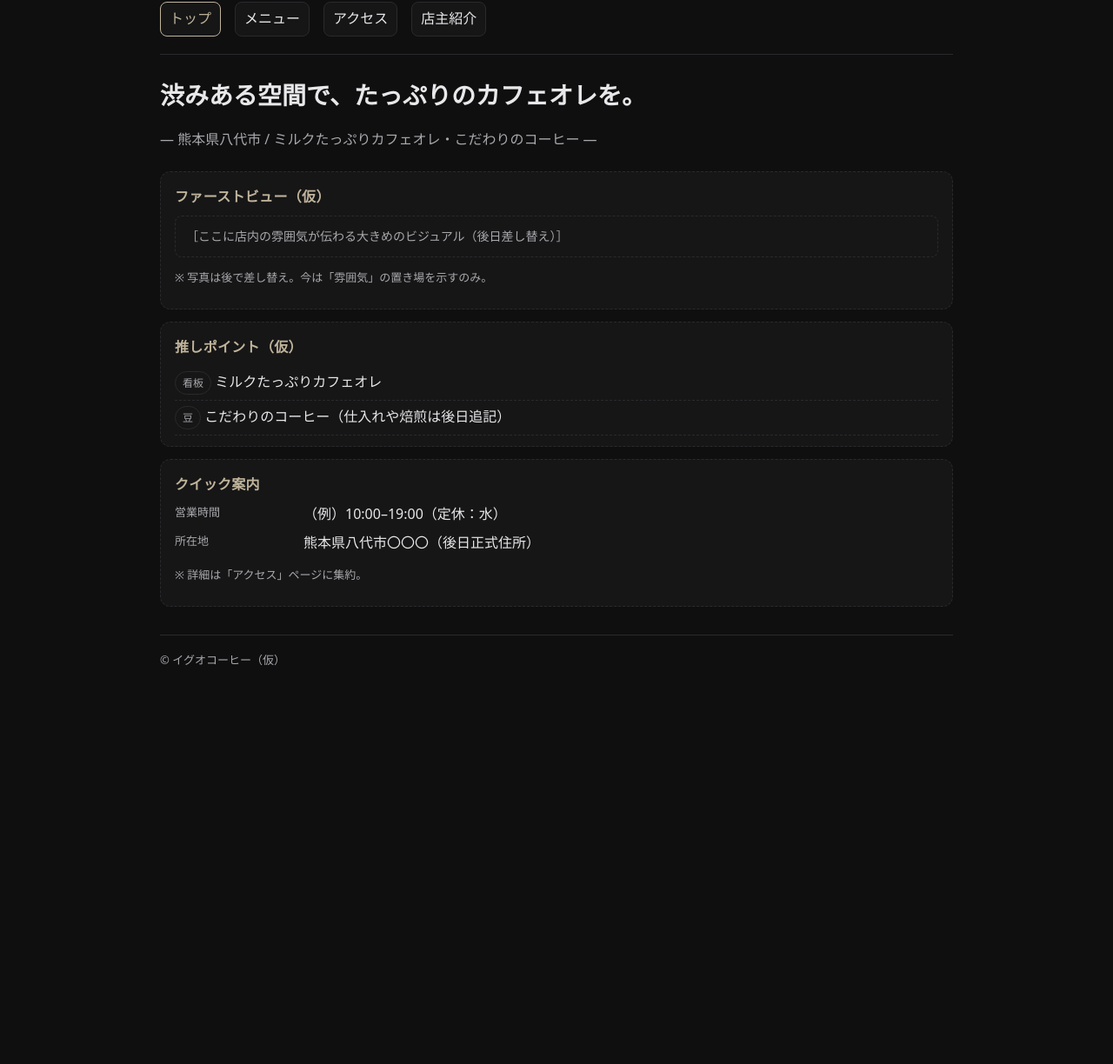
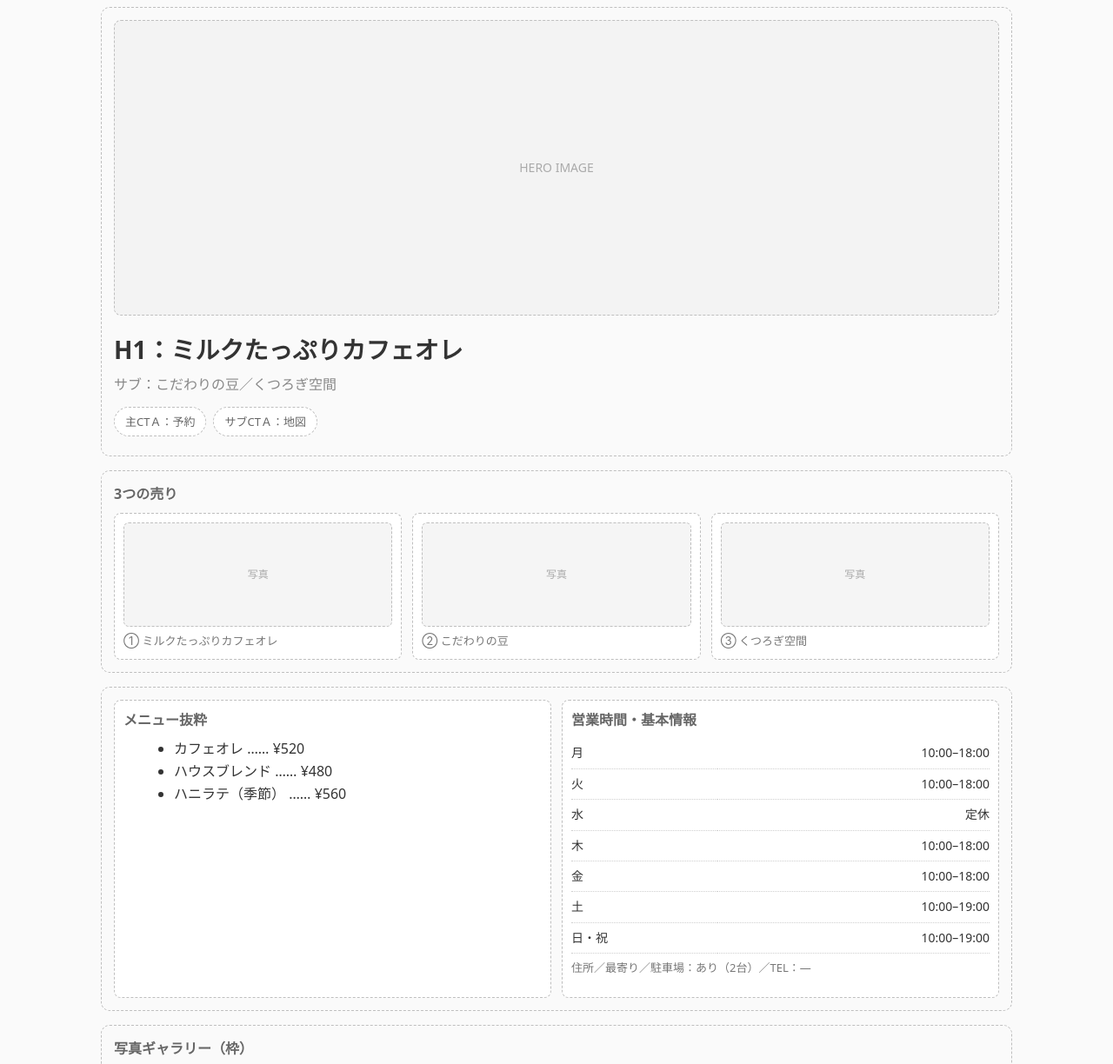
Before and after one commit to dermo-san/iguo-coffee, a plain HTML site: page index.html in a window 1280 px wide. Shown: the part 85-1309 px from the top of the page at 87% size. Before the commit the page ends 896 px from the top, so only its background shows below. Drawn offline with Linux system fonts and the light colour scheme.

Commit message:
Update index.html

```diff
--- a/index.html
+++ b/index.html
@@ -3,53 +3,119 @@
 <head>
 <meta charset="utf-8">
 <meta name="viewport" content="width=device-width,initial-scale=1">
-<meta name="robots" content="noindex"> <!-- 仮公開中は検索避け -->
-<title>イグオコーヒー | トップ</title>
-<link rel="stylesheet" href="styles.css">
+<title>Wireframe – Coffee</title>
+<style>
+  :root{
+    --bg:#fafafa; --ink:#333; --muted:#888;
+    --line:#cfcfcf; --dash:#bfbfbf; --chip:#eee;
+    --max:1080px;
+  }
+  *{box-sizing:border-box}
+  body{margin:0;background:var(--bg);color:var(--ink);font:16px/1.6 system-ui, -apple-system, Segoe UI, Roboto, Noto Sans JP, sans-serif}
+  .wrap{max-width:var(--max);margin:0 auto;padding:16px}
+  .topbar{display:flex;align-items:center;justify-content:space-between;border:1px dashed var(--dash);padding:8px 12px;border-radius:10px;margin:8px 0}
+  .chip{display:inline-block;background:var(--chip);border:1px dashed var(--dash);border-radius:999px;padding:6px 10px;font-size:13px;color:var(--muted)}
+  .hero{border:1px dashed var(--dash);border-radius:10px;padding:14px;margin:16px 0}
+  .hero .ph{height:340px;border:1px dashed var(--dash);border-radius:8px;display:grid;place-items:center;color:#aaa;font-size:14px;background:#f3f3f3}
+  h1{margin:.6em 0 .2em 0;font-size:28px}
+  .sub{color:var(--muted);margin:0 0 12px}
+  .ctas{display:flex;gap:8px;flex-wrap:wrap;margin-bottom:8px}
+  .cta{border:1px dashed var(--dash);border-radius:999px;padding:6px 12px;background:#fff;font-size:13px;color:#666}
+  .section{border:1px dashed var(--dash);border-radius:10px;padding:14px;margin:16px 0}
+  .section h2{font-size:16px;margin:0 0 8px;color:#666}
+  .grid-3{display:grid;grid-template-columns:repeat(3,1fr);gap:12px}
+  .card{border:1px dashed var(--dash);border-radius:8px;padding:10px;background:#fff}
+  .card .ph{height:120px;border:1px dashed var(--dash);border-radius:6px;background:#f5f5f5;display:grid;place-items:center;color:#aaa;font-size:12px}
+  .cap{font-size:13px;color:#777;margin-top:6px}
+  .grid-2{display:grid;grid-template-columns:1fr 1fr;gap:12px}
+  ul{margin:8px 0 0 18px}
+  table{width:100%;border-collapse:collapse;font-size:14px}
+  td{padding:6px 0;border-bottom:1px dotted var(--line)}
+  .gallery .ph{height:120px}
+  @media (max-width:820px){
+    .grid-3{grid-template-columns:1fr}
+    .grid-2{grid-template-columns:1fr}
+    .hero .ph{height:220px}
+  }
+</style>
 </head>
 <body>
-  <div class="container">
-    <header class="header">
-      <div class="brand">イグオコーヒー</div>
-      <nav class="nav">
-        <a href="index.html" aria-current="page">トップ</a>
-        <a href="menu.html">メニュー</a>
-        <a href="access.html">アクセス</a>
-        <a href="owner.html">店主紹介</a>
-      </nav>
-    </header>
+  <div class="wrap">
+    <!-- Topbar -->
+    <div class="topbar">
+      <span class="chip">LOGO</span>
+      <div style="display:flex;gap:8px;">
+        <span class="chip">MAP</span>
+        <span class="chip">TEL</span>
+      </div>
+    </div>
 
-    <main>
-      <h1 class="page-title">渋みある空間で、たっぷりのカフェオレを。</h1>
-      <p class="subtitle">— 熊本県八代市 / ミルクたっぷりカフェオレ・こだわりのコーヒー —</p>
-
-      <section class="section">
-        <h2>ファーストビュー（仮）</h2>
-        <div class="placeholder">［ここに店内の雰囲気が伝わる大きめのビジュアル（後日差し替え）］</div>
-        <p class="note">※ 写真は後で差し替え。今は「雰囲気」の置き場を示すのみ。</p>
+    <!-- Hero -->
+    <section class="hero">
+      <div class="ph">HERO IMAGE</div>
+      <h1>H1：ミルクたっぷりカフェオレ</h1>
+      <p class="sub">サブ：こだわりの豆／くつろぎ空間</p>
+      <div class="ctas">
+        <span class="cta">主CTＡ：予約</span>
+        <span class="cta">サブCTＡ：地図</span>
+      </div>
     </section>
 
+    <!-- 3つの売り -->
     <section class="section">
-        <h2>推しポイント（仮）</h2>
-        <ul class="list">
-          <li><span class="badge">看板</span> ミルクたっぷりカフェオレ</li>
-          <li><span class="badge">豆</span> こだわりのコーヒー（仕入れや焙煎は後日追記）</li>
-        </ul>
+      <h2>3つの売り</h2>
+      <div class="grid-3">
+        <div class="card">
+          <div class="ph">写真</div>
+          <div class="cap">① ミルクたっぷりカフェオレ</div>
+        </div>
+        <div class="card">
+          <div class="ph">写真</div>
+          <div class="cap">② こだわりの豆</div>
+        </div>
+        <div class="card">
+          <div class="ph">写真</div>
+          <div class="cap">③ くつろぎ空間</div>
+        </div>
+      </div>
     </section>
 
+    <!-- 2カラム：メニュー／営業時間 -->
     <section class="section">
-        <h2>クイック案内</h2>
-        <div class="kv">
-          <div class="note">営業時間</div>
-          <div>（例）10:00–19:00（定休：水）</div>
-          <div class="note">所在地</div>
-          <div>熊本県八代市〇〇〇（後日正式住所）</div>
+      <div class="grid-2">
+        <div class="card">
+          <h2>メニュー抜粋</h2>
+          <ul>
+            <li>カフェオレ …… ¥520</li>
+            <li>ハウスブレンド …… ¥480</li>
+            <li>ハニラテ（季節） …… ¥560</li>
+          </ul>
         </div>
-        <p class="note">※ 詳細は「アクセス」ページに集約。</p>
+        <div class="card">
+          <h2>営業時間・基本情報</h2>
+          <table>
+            <tr><td>月</td><td style="text-align:right">10:00–18:00</td></tr>
+            <tr><td>火</td><td style="text-align:right">10:00–18:00</td></tr>
+            <tr><td>水</td><td style="text-align:right">定休</td></tr>
+            <tr><td>木</td><td style="text-align:right">10:00–18:00</td></tr>
+            <tr><td>金</td><td style="text-align:right">10:00–18:00</td></tr>
+            <tr><td>土</td><td style="text-align:right">10:00–19:00</td></tr>
+            <tr><td>日・祝</td><td style="text-align:right">10:00–19:00</td></tr>
+          </table>
+          <p class="cap">住所／最寄り／駐車場：あり（2台）／TEL：—</p>
+        </div>
+      </div>
     </section>
-    </main>
 
-    <footer class="footer">© イグオコーヒー（仮）</footer>
+    <!-- ギャラリー（枠） -->
+    <section class="section gallery">
+      <h2>写真ギャラリー（枠）</h2>
+      <div class="grid-3">
+        <div class="card"><div class="ph">写真</div></div>
+        <div class="card"><div class="ph">写真</div></div>
+        <div class="card"><div class="ph">写真</div></div>
+      </div>
+    </section>
   </div>
 </body>
 </html>
```
Lines whose indentation alone changed are shown as unchanged.
